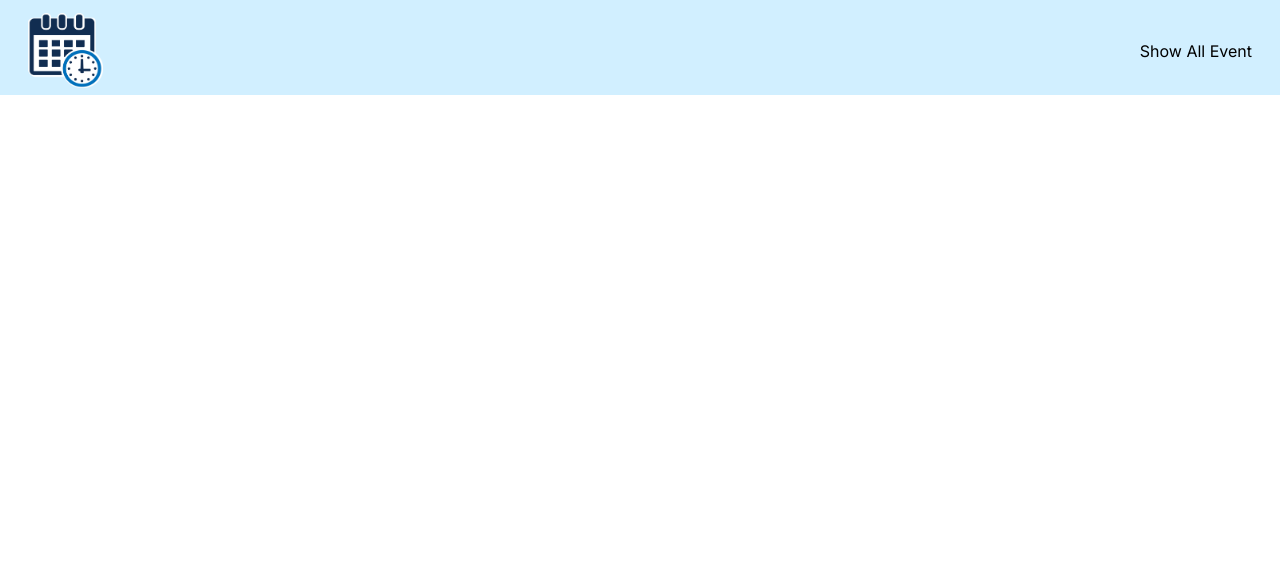
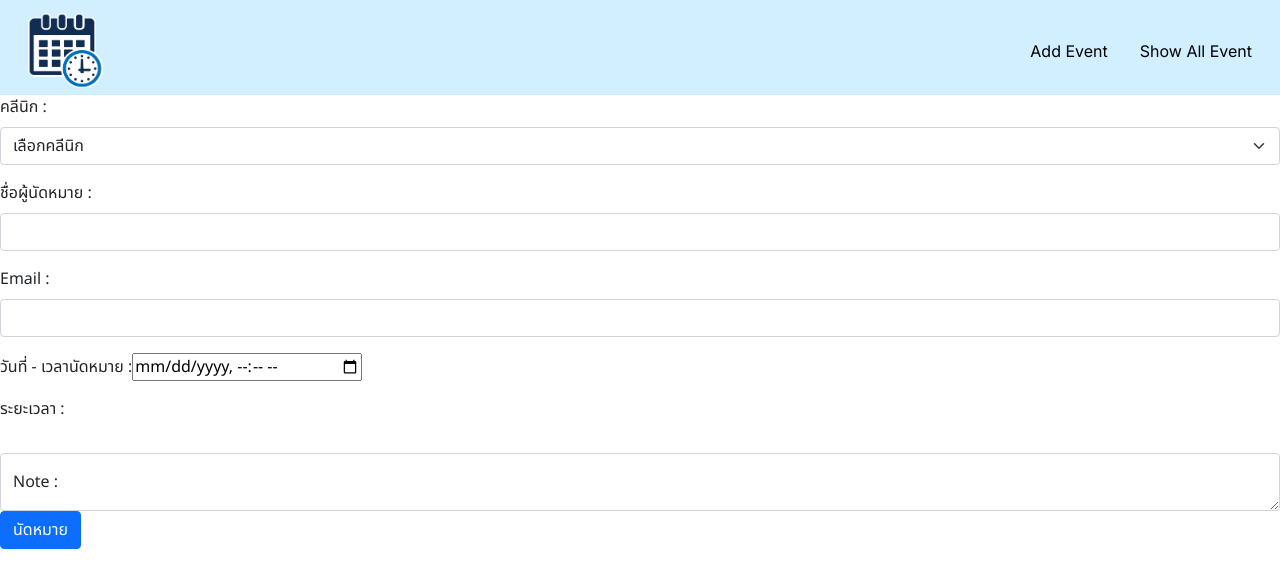
Before and after one commit to pisenuta/OASIP-SY-6, a Vue app in the folder FrontEnd/: page /#/add-event in a window 1280 px wide. Before the commit this address had no page. Shown: the top 588 px of the page. Built offline with nearby package versions, Linux system fonts and the light colour scheme; data requests are answered from the project's data file; a web font is replaced by a local one.

Commit message:
add event pge

```diff
--- a/FrontEnd/index.html
+++ b/FrontEnd/index.html
@@ -4,7 +4,7 @@
     <meta charset="UTF-8" />
     <link rel="icon" href="/favicon.ico" />
     <meta name="viewport" content="width=device-width, initial-scale=1.0" />
-    <title>Vite App</title>
+    <title>Yo !</title>
   </head>
   <body>
     <div id="app"></div>
--- a/FrontEnd/package.json
+++ b/FrontEnd/package.json
@@ -11,6 +11,7 @@
   "dependencies": {
     "bootstrap": "^5.1.3",
     "json-server": "^0.17.0",
+    "moment": "^2.29.3",
     "vue": "^3.2.25",
     "vue-router": "^4.0.14"
   },
--- /dev/null
+++ b/FrontEnd/src/components/AddEvent.vue
@@ -0,0 +1,50 @@
+<script setup>
+    import {ref, onBeforeMount} from 'vue'
+    import moment from 'moment'
+    const categories = ref([])
+    const getEventCategory= async () =>{
+        const res = await fetch('http://localhost:5000/eventCategory')
+        if(res.status === 200){
+            categories.value = await res.json()
+        }
+    }
+    onBeforeMount(async () =>{
+        await getEventCategory()
+  })
+</script>
+
+<template>
+    <div class="body">
+        <div class="mb-3">
+            <label for="clinic" class="form-label">คลีนิก :</label>
+            <select class="form-select">
+                <option selected>เลือกคลีนิก</option>
+                <option v-for="(category,index) in categories" :key="index">{{category.eventCategoryName}}</option>
+            </select>
+        </div>
+        <div class="mb-3">
+            <label for="name" class="form-label">ชื่อผู้นัดหมาย :</label>
+            <input class="form-control" id="name">
+        </div>
+        <div class="mb-3">
+            <label for="email" class="form-label">Email :</label>
+            <input class="form-control" id="email">
+        </div>
+        <div class="mb-3">
+            <label for="meeting-time">วันที่ - เวลานัดหมาย :</label>
+            <input type="datetime-local" id="meeting-time" name="meeting-time">
+        </div>
+        <div class="input-group mb-3">
+            <p>ระยะเวลา :</p>
+        </div>
+        <div class="form-floating">
+            <textarea class="form-control" placeholder="Leave a comment here" id="floatingTextarea"></textarea>
+            <label for="floatingTextarea">Note :</label>
+        </div>
+        <button type="button" class="btn btn-primary">นัดหมาย</button>
+    </div>
+</template>
+
+<style>
+
+</style>
--- a/FrontEnd/src/components/EventList.vue
+++ b/FrontEnd/src/components/EventList.vue
@@ -13,7 +13,7 @@ import { ref } from 'vue';
     const close = () =>{
         DetailBtn.value = false
     }
-    const showIndex = null
+    const showIndex = ref(null)
 </script>
 
 <template>
@@ -25,7 +25,7 @@ import { ref } from 'vue';
                 <div class="card" style="width: 45rem;">
                     <div class="card-body">
                         <b>วันที่ - เวลานัดหมาย :</b> {{event.eventStartTime.slice(0,10)}} {{event.eventStartTime.slice(11,19)}}<br>
-                        <b>ระยะเวลา :</b> {{event.eventCategory.eventDuration}} นาที <br>
+                        <b>ระยะเวลา :</b> {{event.eventDuration}} นาที <br>
                         <b>คลีนิก :</b> {{event.eventCategory.eventCategoryName}}<br>
                         <b>ชื่อผู้นัดหมาย :</b> {{event.bookingName}}<br>
 
@@ -61,5 +61,4 @@ p{
 button{
     margin-top: 1%;
 }
-
 </style>
--- a/FrontEnd/src/components/NavBar.vue
+++ b/FrontEnd/src/components/NavBar.vue
@@ -8,17 +8,20 @@
             <a class="navbar-brand ms-3">
                 <router-link to="/"><img src="/images/logo.png" alt="" width="75" height="75"></router-link>
             </a>
-            <router-link to="/ShowAllEvent" class="nav-link">Show All Event</router-link>
+            <div class="d-flex">
+                <router-link to="/add-event" class="nav-link">Add Event</router-link>
+                <router-link to="/show-all-events" class="nav-link">Show All Event</router-link>
+            </div>
         </div>
     </nav>
 </template>
 
 <style scoped>
-@import url('https://fonts.googleapis.com/css2?family=Inter&display=swap');
+@import url('https://fonts.googleapis.com/css2?family=Inter&family=Noto+Sans+Thai&display=swap');
 nav{
     background-color: #D1EFFF;
     height: 95px;
-    font-family: 'Inter', sans-serif;
+    font-family: 'Inter';
 }
 .nav-link{
     color: black;
--- a/FrontEnd/src/components/ShowAllEvent.vue
+++ b/FrontEnd/src/components/ShowAllEvent.vue
@@ -2,12 +2,12 @@
   import {ref, onBeforeMount} from 'vue'
   import EventList from './EventList.vue'
   const events = ref([])
-  const evevtCategory = ref([])
 
   const getEvents= async () =>{
-    const res = await fetch(`${import.meta.env.VITE_BASE_URL}/events`, {
+    /*const res = await fetch(`${import.meta.env.VITE_BASE_URL}/events`, {
     method: "GET",
-  });
+  });*/
+    const res = await fetch(`http://10.4.56.123:8080/api/events/`)
       if(res.status === 200){
         events.value = await res.json()
       }
@@ -40,9 +40,9 @@
 </template>
 
 <style>
-@import url('https://fonts.googleapis.com/css2?family=Noto+Sans+Thai&display=swap');
+@import url('https://fonts.googleapis.com/css2?family=Inter&family=Noto+Sans+Thai&display=swap');
 .body{
-    font-family: 'Noto Sans Thai', sans-serif;
+    font-family: 'Noto Sans Thai', 'Inter';
 }
 h5,h3{
     text-align: center;
--- a/FrontEnd/src/main.js
+++ b/FrontEnd/src/main.js
@@ -1,6 +1,7 @@
 import { createApp } from 'vue'
 import App from './App.vue'
 import 'bootstrap/dist/css/bootstrap.min.css'
+import moment from 'moment'
 
 // createApp(App).mount('#app')
 import router from './router'
--- a/FrontEnd/src/router/index.js
+++ b/FrontEnd/src/router/index.js
@@ -1,10 +1,12 @@
 import {createRouter, createWebHashHistory} from 'vue-router'
 import ShowAllEvent from '../components/ShowAllEvent.vue'
 import HomePage from '../components/Home.vue'
+import AddEvent from '../components/AddEvent.vue'
 
 const routes = [
     { path: '/', component: HomePage },
-    { path: '/ShowAllEvent', component: ShowAllEvent }
+    { path: '/show-all-events', component: ShowAllEvent },
+    { path: '/add-event', component: AddEvent }
 ]
 
 const router = createRouter({
```
Also changed, not shown: 1 other file (tests, documents, lock files or other folders).
